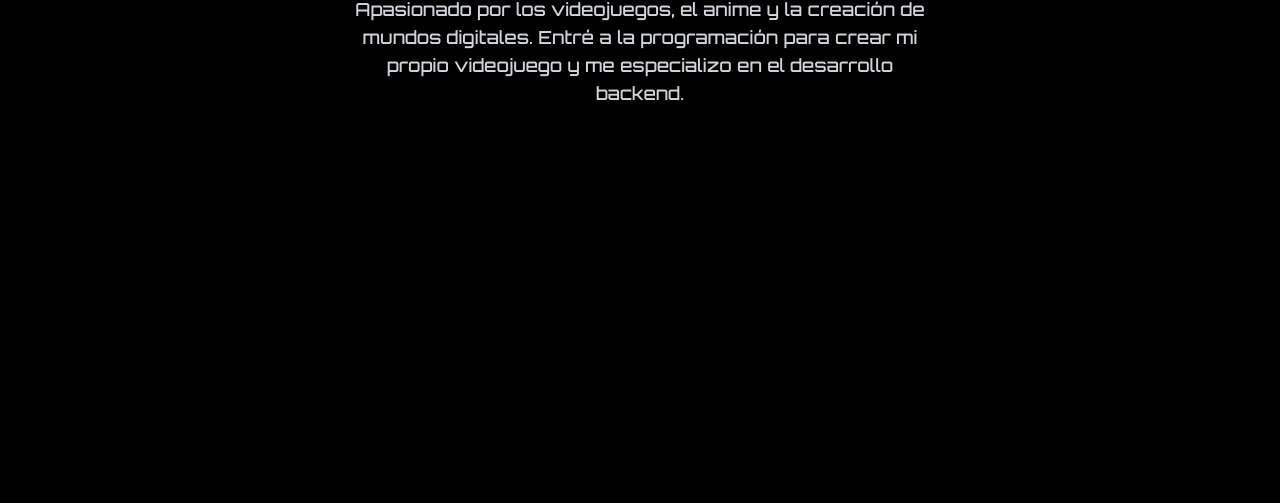
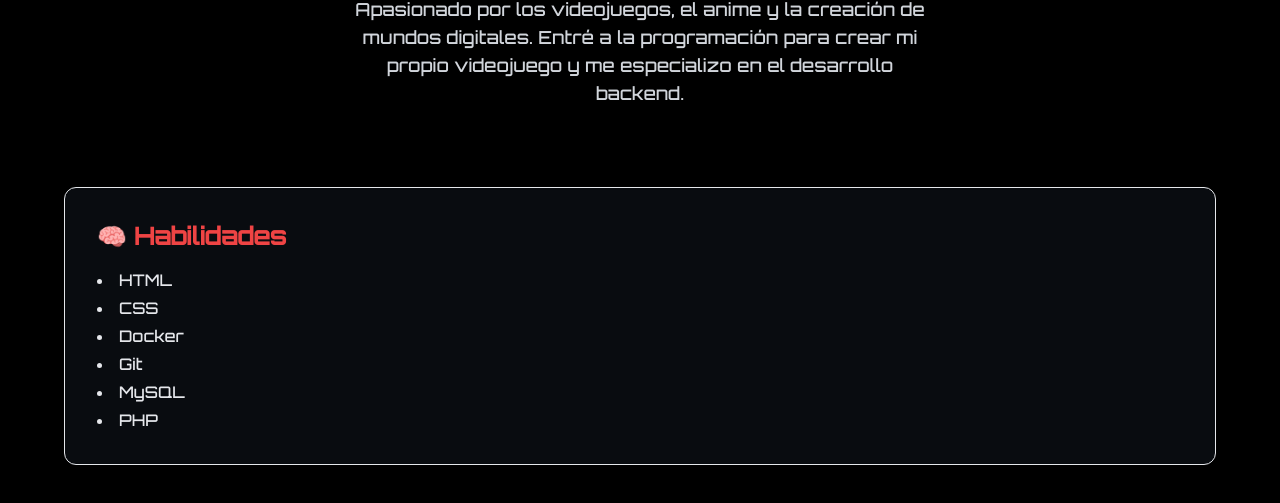
Before and after one commit to cronox808/Portafolio, a plain HTML site: page index.html in a window 1280 px wide. Shown: the part 173-676 px from the top of the page. Drawn offline with nearby package versions, Linux system fonts and the light colour scheme.

Commit message:
feat: agrega sección de habilidades backend

```diff
--- a/index.html
+++ b/index.html
@@ -34,5 +34,17 @@
           Entré a la programación para crear mi propio videojuego y me especializo en el desarrollo backend.
         </p>
       </section>
+
+    <section id="sobre-mi" class="bg-gray-800 bg-opacity-30 p-8 rounded-xl shadow-lg border border-cyan-500">
+        <h3 class="text-2xl text-red-500 font-bold mb-4">🧠 Habilidades</h3>
+        <ul class="list-disc list-inside space-y-1 text-gray-200">
+          <li>HTML</li>
+          <li>CSS</li>
+          <li>Docker</li>
+          <li>Git</li>
+          <li>MySQL</li>
+          <li>PHP</li>
+        </ul>
+    </section>
 </body>
 </html>
```
